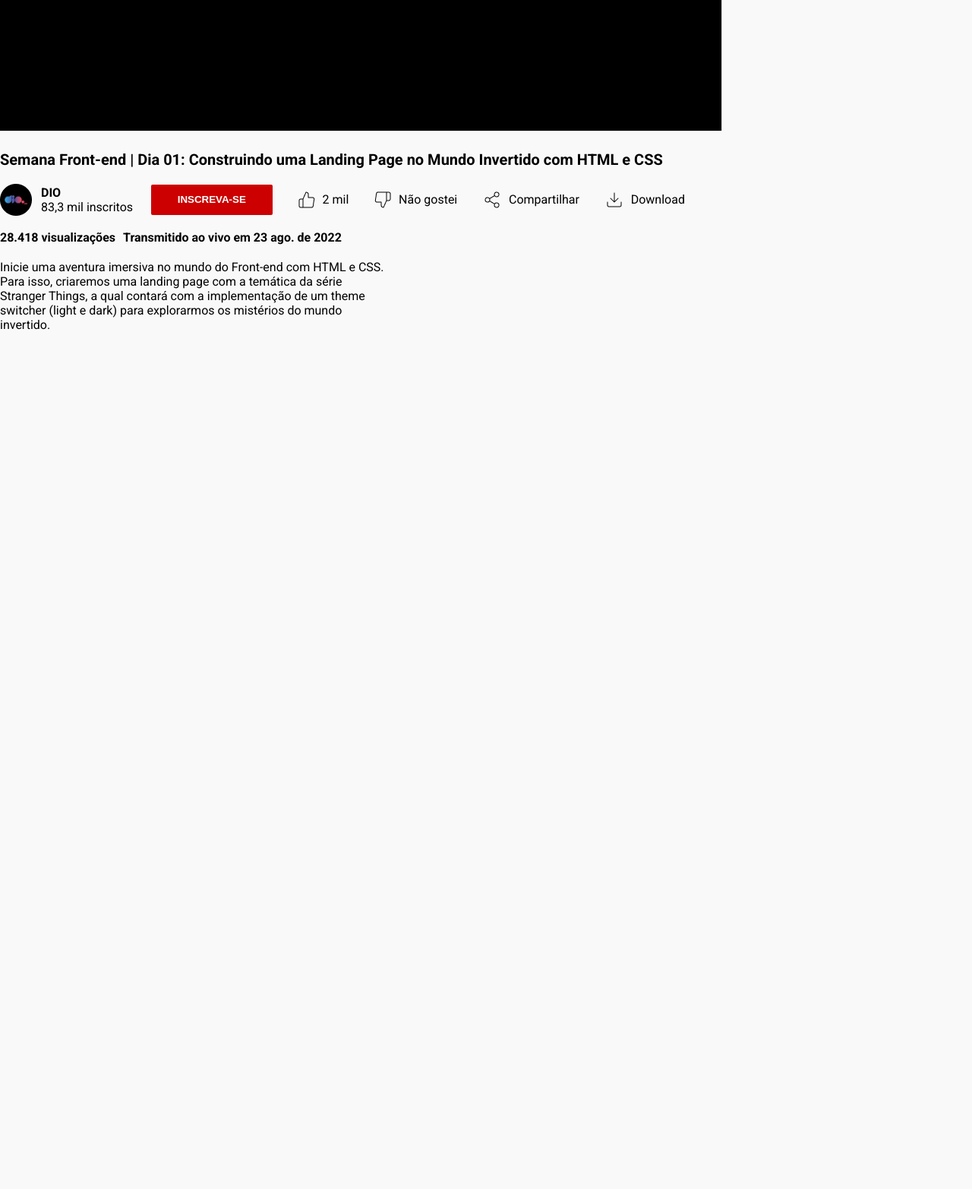
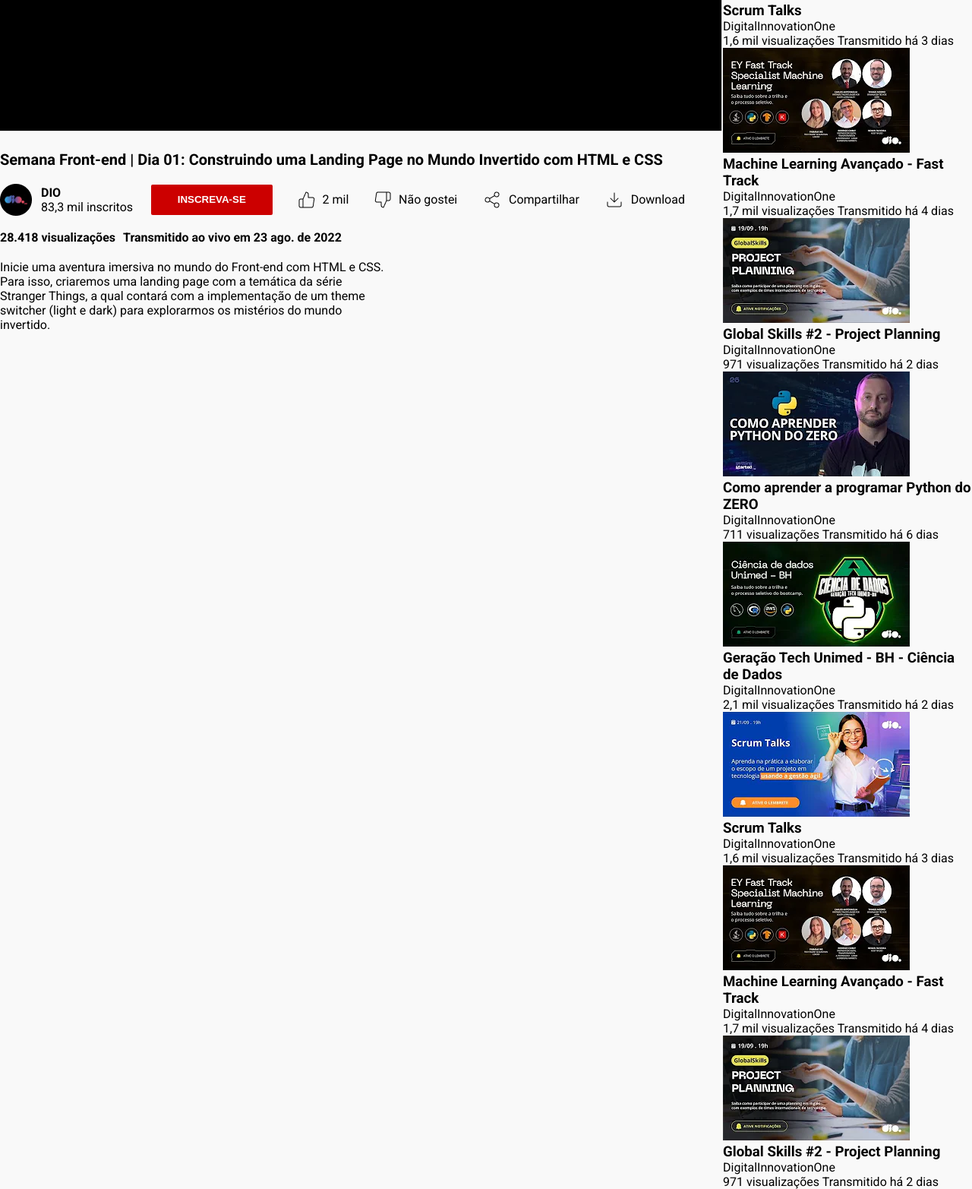
Before and after one commit to damilhome/trilha-css-desafio-02, a plain HTML site: page index.html in a window 1280 px wide. Shown: the part 451-2016 px from the top of the page at 76% size. Before the commit the page ends 888 px from the top, so only its background shows below. Drawn offline with Linux system fonts and the light colour scheme.

Commit message:
todas as recomendações adicionadas

```diff
--- a/assets/css/styles.css
+++ b/assets/css/styles.css
@@ -77,7 +77,10 @@
 
 main {
     min-height: 100vh;
+    display: flex;
 }
+
+/* VIDEO PART */
 
 #video-part {
     display: flex;
@@ -144,3 +147,5 @@
 #video-description {
     width: 510px;
 }
+
+/* RECOMMENDATIONS PART */
--- a/index.html
+++ b/index.html
@@ -63,7 +63,78 @@
             </p>
         </section>
         <section id="recomendations">
-
+            <section id="recomendation-1">
+                <img src="assets/images/main/thumb 1.png" alt="Capa do vídeo de recomendação" width="246" height="138">
+                <div id="recomendation-1-info">
+                    <h3 class="recomendations-titles"> Geração Tech Unimed - BH - Ciência de Dados</h3>
+                    <p>DigitalInnovationOne</p>
+                    <p>2,1 mil visualizações Transmitido há 2 dias</p>
+                </div>
+            </section>
+            <section id="recomendation-2">
+                <img src="assets/images/main/thumb 2.png" alt="Capa do vídeo de recomendação" width="246" height="138">
+                <div id="recomendation-2-info">
+                    <h3 class="recomendations-titles"> Scrum Talks</h3>
+                    <p>DigitalInnovationOne</p>
+                    <p>1,6 mil visualizações Transmitido há 3 dias</p>
+                </div>
+            </section>
+            <section id="recomendation-3">
+                <img src="assets/images/main/thumb 3.png" alt="Capa do vídeo de recomendação" width="246" height="138">
+                <div id="recomendation-3-info">
+                    <h3 class="recomendations-titles"> Machine Learning Avançado - Fast Track</h3>
+                    <p>DigitalInnovationOne</p>
+                    <p>1,7 mil visualizações Transmitido há 4 dias</p>
+                </div>
+            </section>
+            <section id="recomendation-4">
+                <img src="assets/images/main/thumb 4.png" alt="Capa do vídeo de recomendação" width="246" height="138">
+                <div id="recomendation-4-info">
+                    <h3 class="recomendations-titles"> Global Skills #2 - Project Planning</h3>
+                    <p>DigitalInnovationOne</p>
+                    <p>971 visualizações Transmitido há 2 dias</p>
+                </div>
+            </section>
+            <section id="recomendation-5">
+                <img src="assets/images/main/thumb 5.png" alt="Capa do vídeo de recomendação" width="246" height="138">
+                <div id="recomendation-5-info">
+                    <h3 class="recomendations-titles"> Como aprender a programar Python do ZERO</h3>
+                    <p>DigitalInnovationOne</p>
+                    <p>711 visualizações Transmitido há 6 dias</p>
+                </div>
+            </section>
+            <section id="recomendation-6">
+                <img src="assets/images/main/thumb 1.png" alt="Capa do vídeo de recomendação" width="246" height="138">
+                <div id="recomendation-6-info">
+                    <h3 class="recomendations-titles"> Geração Tech Unimed - BH - Ciência de Dados</h3>
+                    <p>DigitalInnovationOne</p>
+                    <p>2,1 mil visualizações Transmitido há 2 dias</p>
+                </div>
+            </section>
+            <section id="recomendation-7">
+                <img src="assets/images/main/thumb 2.png" alt="Capa do vídeo de recomendação" width="246" height="138">
+                <div id="recomendation-7-info">
+                    <h3 class="recomendations-titles"> Scrum Talks</h3>
+                    <p>DigitalInnovationOne</p>
+                    <p>1,6 mil visualizações Transmitido há 3 dias</p>
+                </div>
+            </section>
+            <section id="recomendation-8">
+                <img src="assets/images/main/thumb 3.png" alt="Capa do vídeo de recomendação" width="246" height="138">
+                <div id="recomendation-8-info">
+                    <h3 class="recomendations-titles"> Machine Learning Avançado - Fast Track</h3>
+                    <p>DigitalInnovationOne</p>
+                    <p>1,7 mil visualizações Transmitido há 4 dias</p>
+                </div>
+            </section>
+            <section id="recomendation-9">
+                <img src="assets/images/main/thumb 4.png" alt="Capa do vídeo de recomendação" width="246" height="138">
+                <div id="recomendation-9-info">
+                    <h3 class="recomendations-titles"> Global Skills #2 - Project Planning</h3>
+                    <p>DigitalInnovationOne</p>
+                    <p>971 visualizações Transmitido há 2 dias</p>
+                </div>
+            </section>
         </section>
     </main>
 </body>
```
Also changed, not shown: assets/images/main/thumb 1.png (added), assets/images/main/thumb 2.png (added), assets/images/main/thumb 3.png (added), assets/images/main/thumb 4.png (added), assets/images/main/thumb 5.png (added).
